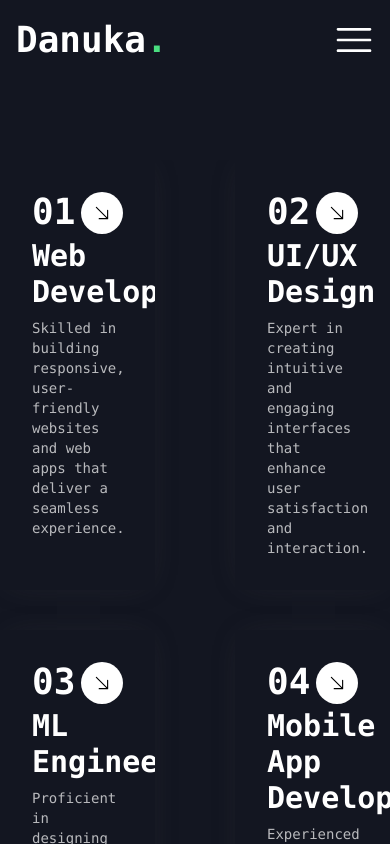
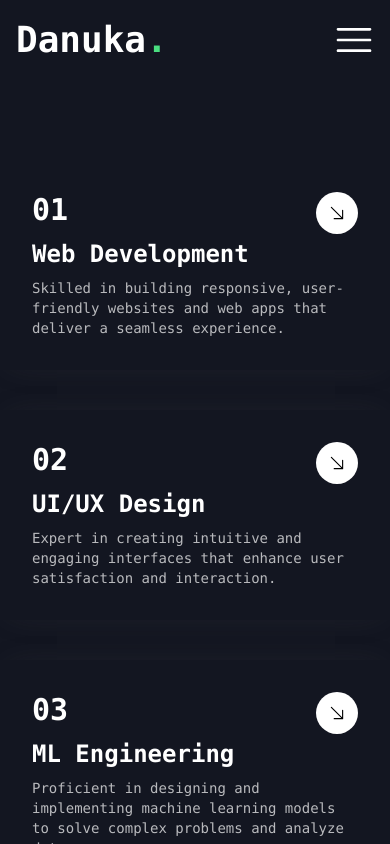
Before and after one commit to lakshanpd/portfolio, a React (Create React App) app: page /services in a window 390 px wide. Shown: the top 844 px of the page. Built offline with nearby package versions, Linux system fonts and the light colour scheme.

Commit message:
built services page resposiveness.

```diff
--- a/src/components/navbar.js
+++ b/src/components/navbar.js
@@ -33,7 +33,7 @@ function Navbar(props) {
   }, []);
 
   return (
-    <div className="flex w-full min-h-20 text-white items-center font-mono fixed z-50">
+    <div className="flex w-full min-h-20 text-white items-center font-mono fixed z-50 bg-darkBlue">
       <div
         className="flex w-5/12 items-start sm:pl-12 screen-3:pl-4 text-4xl font-bold hover:cursor-pointer"
         onClick={() => handleClick("Home")}
--- a/src/components/service.js
+++ b/src/components/service.js
@@ -26,9 +26,11 @@ function Service(props) {
       //   exit={{ y: "-100%" }}
     >
       <div className="flex justify-between">
-        <div className="text-4xl font-bold">{props.number}</div>
+        <div className="sm:text-4xl xs:text-3xl screen-3:text-2xl font-bold">
+          {props.number}
+        </div>
         <div
-          className={`flex  items-center p-3 rounded-full  ${
+          className={`flex  items-center xs:p-3 p-2 rounded-full  ${
             isHovered ? " bg-green-400" : "bg-white"
           } hover:rotate-[-45deg] transition duration-500`}
         >
@@ -37,9 +39,13 @@ function Service(props) {
       </div>
 
       <div className="h-1"></div>
-      <div className="font-bold text-3xl">{props.skill}</div>
+      <div className="font-bold sm:text-3xl xs:text-2xl screen-3:text-xl">
+        {props.skill}
+      </div>
       <div className="h-2"></div>
-      <div className="text-sm text-white opacity-70">{props.description}</div>
+      <div className="xs:text-sm screen-3:text-xs text-white opacity-70">
+        {props.description}
+      </div>
     </motion.div>
   );
 }
--- a/src/components/service_grid.js
+++ b/src/components/service_grid.js
@@ -9,7 +9,7 @@ function ServiceGrid() {
       // transition={{ duration: 0.5 }}
       // exit={{ x: "-100%" }}
     >
-      <div className="grid grid-cols-2 gap-x-20 gap-y-10">
+      <div className="grid lg:grid-cols-2 grid-cols-1 lg:gap-x-20 gap-y-10">
         <Service
           number="01"
           skill="Web Development"
--- a/src/pages/services.js
+++ b/src/pages/services.js
@@ -3,7 +3,7 @@ import ServiceGrid from "../components/service_grid";
 
 function Services() {
   return (
-    <div className="w-screen h-screen bg-darkBlue">
+    <div className="w-screen min-h-screen bg-darkBlue">
       <Navbar option="Services" />
       <div className="h-40"></div>
       <ServiceGrid />
```
